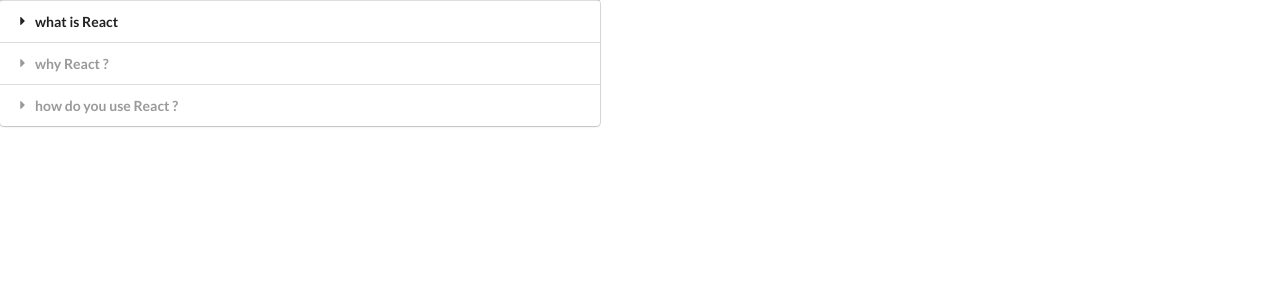
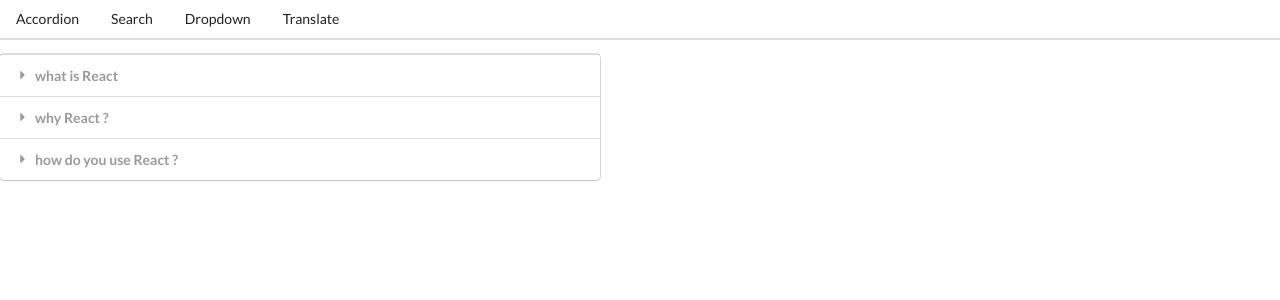
Before and after one commit to simeor/widgets, a React (Create React App) app: page / in a window 1280 px wide. Shown: the top 300 px of the page. Built offline with nearby package versions, Linux system fonts and the light colour scheme.

Commit message:
finished manual router

```diff
--- a/src/App.js
+++ b/src/App.js
@@ -4,7 +4,10 @@
 import DropDown from './components/DropDown';
 import Translate from './components/Translate';
 import Route from './components/Route';
+import Header from './components/Header';
 
+
+// example data
 
 const items = [
   {
@@ -43,6 +46,7 @@
   return(
     // Route is done via component not react-router-dom
     <div>
+      <Header />
       <Route path="/" >
         <Accordion items={items}/>
       </Route>
--- a/src/components/Header.js
+++ b/src/components/Header.js
@@ -1,8 +1,13 @@
 import React from 'react';
+import Link from './Link';
 
 const Header = () =>{
   return(
-     <div>
+     <div className="ui secondary pointing menu">
+       <Link href="/" className="item">Accordion</Link>
+       <Link href="/list" className="item">Search</Link>
+       <Link href="/dropdown" className="item">Dropdown</Link>
+       <Link href="/translate" className="item">Translate</Link>
      </div>
     )
 };
--- /dev/null
+++ b/src/components/Link.js
@@ -0,0 +1,18 @@
+import React from 'react';
+
+const Link = ({className, href, children}) => {
+
+  const onClick = (e) => {
+    e.preventDefault();
+    window.history.pushState({},"", href); //change the url
+    // reflect the chnage in the url
+    const navEvent = new PopStateEvent('popstate');
+    window.dispatchEvent(navEvent);
+  };
+
+  return(
+    <a onClick={onClick} className={className} href={href}>{children}</a>
+    );
+}
+
+export default Link;
--- a/src/components/Route.js
+++ b/src/components/Route.js
@@ -1,6 +1,26 @@
 // manual route without react-router-dom: out of intrest component / trial
+import {useEffect, useState} from 'react';
+
+
 const Route = ({path, children}) => {
-  return window.location.pathname === path ? children : null
+
+  const [currentPath, setCurrentPath] = useState(window.location.pathname)
+
+  useEffect(() => {
+    const onLocationChange = () => {
+      // if pathname changes, cnage state and update route
+      setCurrentPath(window.location.pathname);
+    }
+
+    window.addEventListener('popstate', onLocationChange);
+
+    return () => {
+      window.removeEventListner('popstate', onLocationChange);
+    };
+
+  },[]);
+
+  return currentPath === path ? children : null
 }
 
 export default Route;
```
